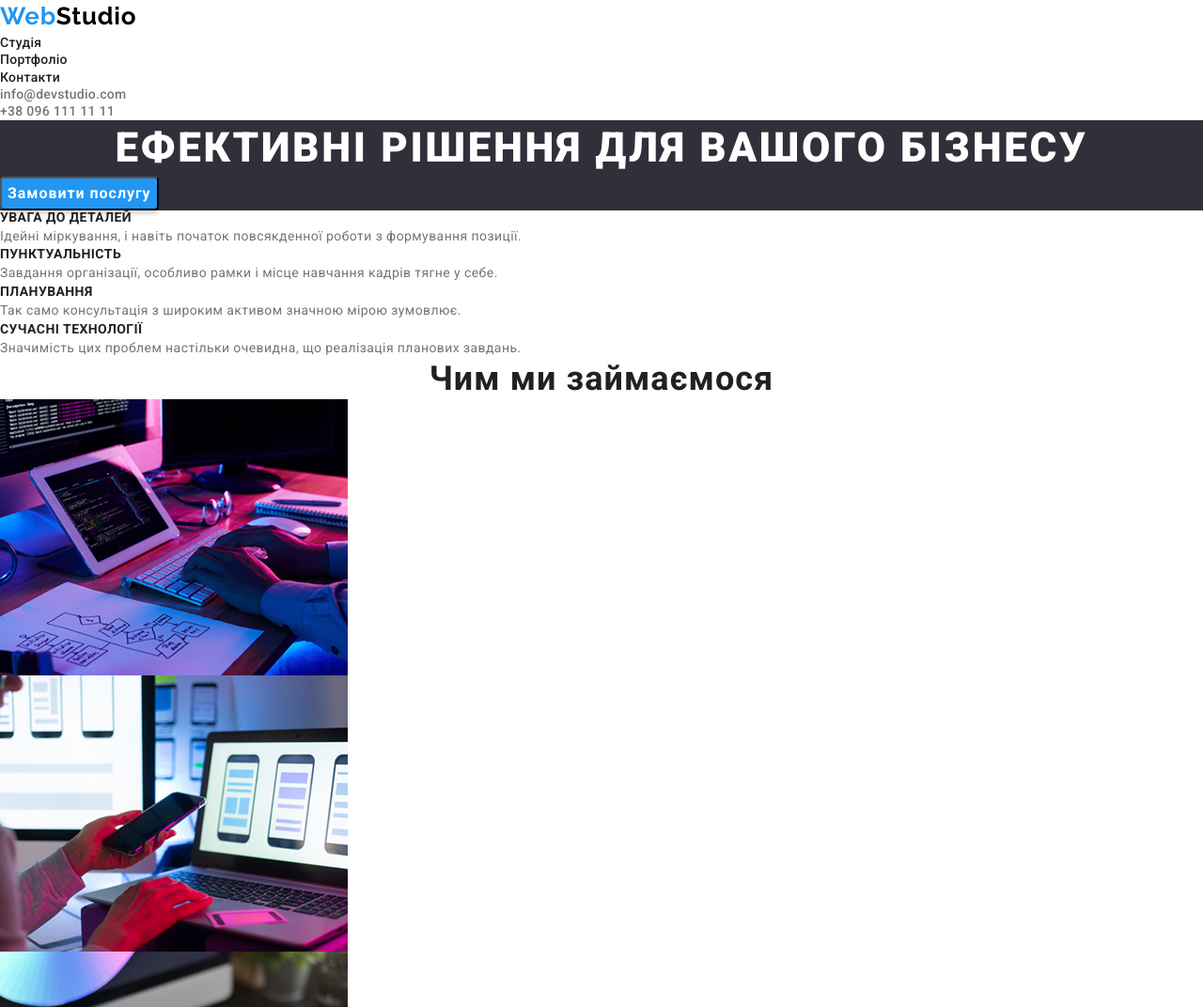
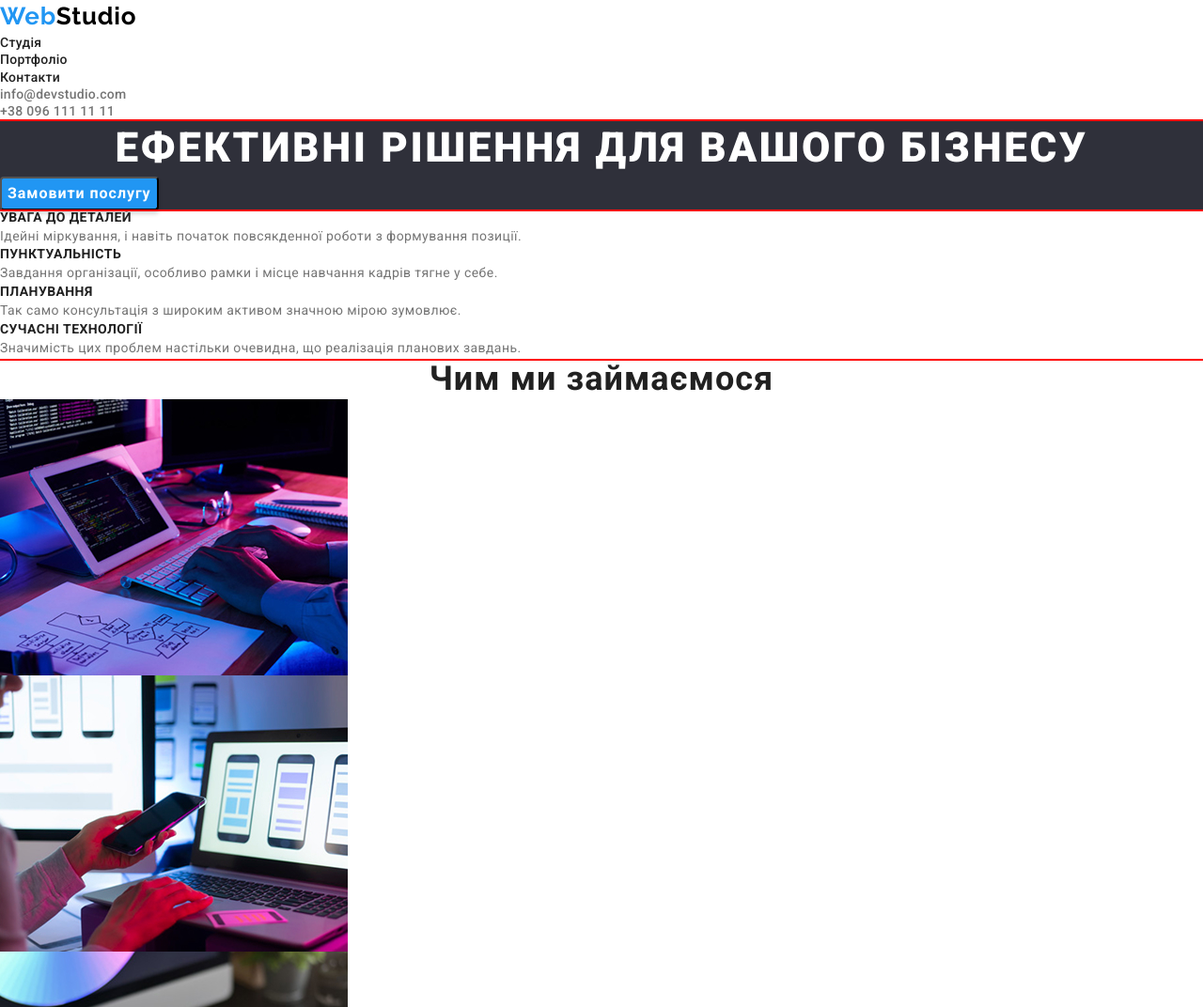
Before and after one commit to Vasya-Mokanu/webstudio, a plain HTML site: page index.html in a window 1280 px wide. Shown: the top 1072 px of the page at 94% size. Drawn offline with nearby package versions, Linux system fonts and the light colour scheme.

Commit message:
containeradded

```diff
--- a/css/style.css
+++ b/css/style.css
@@ -9,6 +9,10 @@
   --footer-contact: rgba(255, 255, 255, 0.6);
   --header-line: #ececec;
   --card-line: #eeeeee;
+}
+.container{
+  outline: 1px solid red;
+
 }
 body {
 
--- a/index.html
+++ b/index.html
@@ -16,6 +16,7 @@
   </head>
   <body>
     <header class="header">
+      <div class="container">
       <a class="header-logo" href="./index.html">Web<span class="header-span">Studio</span></a>
       <nav class="header-list">
         <ul class="header-items">
@@ -28,13 +29,17 @@
         <li class="header-elem"><a class="header-gmail" href="mailto:info@devstudio.com">info@devstudio.com</a></li>
         <li class="header-elem"><a class="header-gmail" href="tel:+380961111111">+38 096 111 11 11</a></li>
       </ul>
+      </div>
     </header>
     <main>
       <section class="buisness">
+        <div class="container">
         <h1 class="buisness-title">Ефективні рішення для вашого бізнесу</h1>
         <button class="buisness-btn" type="button">Замовити послугу</button>
+        </div>
       </section>
       <section class="hero">
+        <div class="container">
         <ul class="hero-list">
           <li class="hero-item">
             <h2 class="hero-title">УВАГА ДО ДЕТАЛЕЙ</h2>
@@ -64,16 +69,20 @@
             </p>
           </li>
         </ul>
+        </div>
       </section>
       <section class="thingswedo">
+        <div class="container">
         <h2 class="thingswedo-title">Чим ми займаємося</h2>
         <ul class="thingswedo-items">
           <li class="thingswedo-item"><img class="thingswedo-img" src="./img/comp.jpg" alt="comp" /></li>
           <li class="thingswedo-item"><img class="thingswedo-img" src="./img/tel.jpg" alt="tel" /></li>
           <li class="thingswedo-item"><img class="thingswedo-img" src="./img/tablet.jpg" alt="tablet" /></li>
         </ul>
+        </div>
       </section>
       <section class="ourteam">
+        <div class="container">
         <h2 class="ourteam-title">Наша команда</h2>
         <ul class="ourteam-items">
           <li class="ourteam-item">
@@ -97,9 +106,11 @@
             <p class="ourteam-text">UI Designer</p>
           </li>
         </ul>
+        </div>
       </section>
     </main>
     <footer class="footer">
+      <div class="container">
       <a class="footer-logo" href="./index.html">Web<span class="footer-span">Studio</span></a>
       <address class="footer-adress">
         <a class="footer-adresslink"
@@ -112,6 +123,7 @@
           <li class="footer-item"><a class="footer-gmail" href="tel:+380961111111">+38 096 111 11 11</a></li>
         </ul>
       </address>
+      </div>
     </footer>
   </body>
 </html>
```
Also changed, not shown: pages/portfolio.html (+6 -0 lines).
